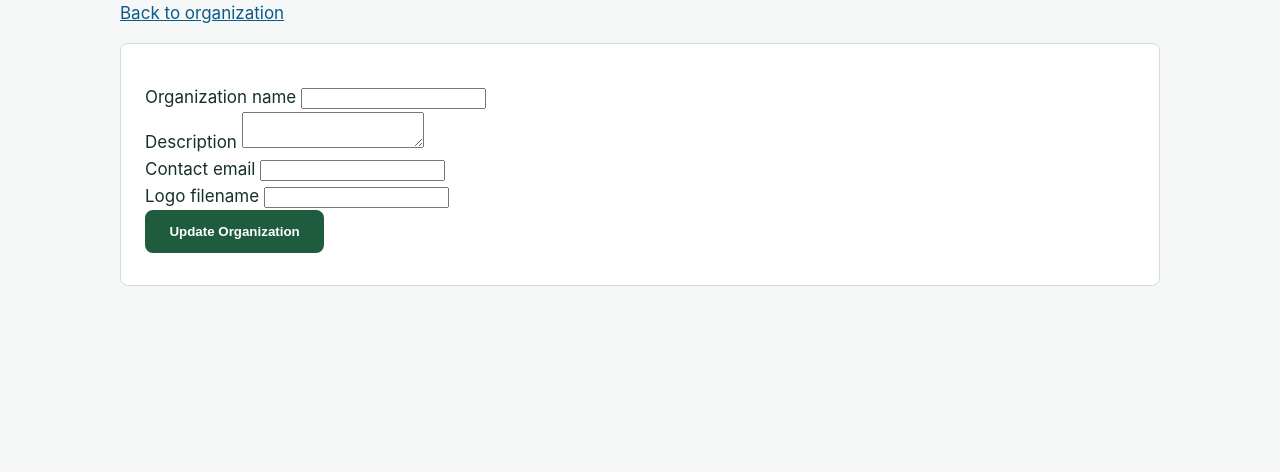
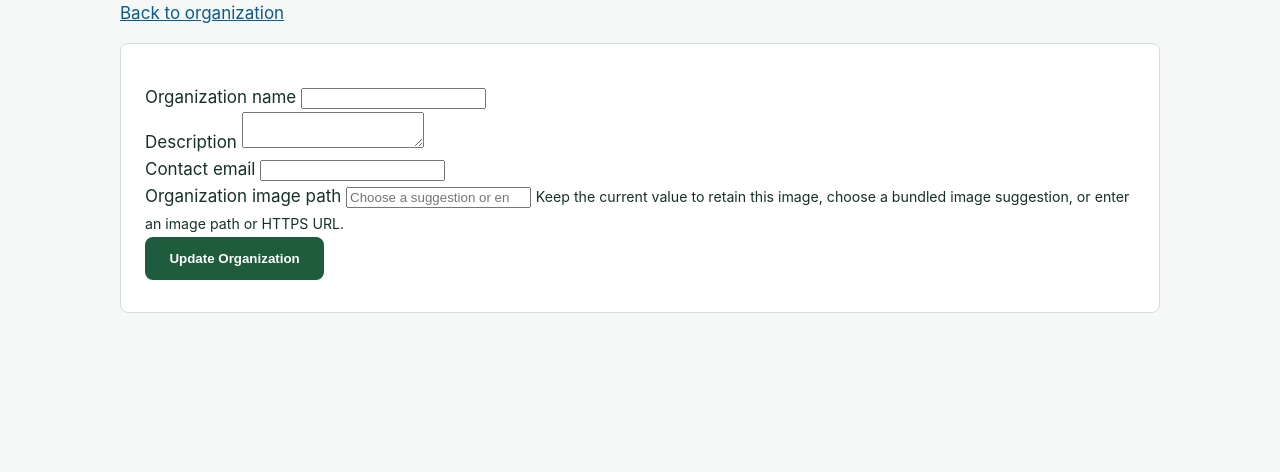
Before and after one commit to lukedira02-boop/cse340-sit-main, a Node server app: template src/views/edit-organization.ejs in a window 1280 px wide. Shown: the part 75-547 px from the top of the page. Run offline with Node 20, Linux system fonts and the light colour scheme; the template is opened without the code that fills it, so the values that code supplies are empty.

Commit message:
Add organization image defaults and editing

```diff
--- a/public/css/site.css
+++ b/public/css/site.css
@@ -124,6 +124,8 @@ h1, h2, h3 { line-height: 1.12; }
 .organization-grid { grid-template-columns: repeat(3, 1fr); }
 .organization-card { overflow: hidden; border-radius: 18px; background: var(--white); border: 1px solid var(--line); }
 .organization-card img { width: 100%; height: 190px; object-fit: cover; display: block; background: #dce9e2; }
+.organization-detail-image { display: block; width: min(100%, 640px); height: auto; max-height: 400px; margin: 1rem 0; border-radius: 14px; object-fit: cover; background: #dce9e2; }
+.image-placeholder-note { color: var(--muted); }
 .organization-card div { padding: 1.35rem; }
 .organization-card h2 { margin: .4rem 0 .55rem; font-family: Georgia, serif; }
 .organization-card p:last-child { margin-bottom: 0; color: var(--muted); }
--- a/src/views/edit-organization.ejs
+++ b/src/views/edit-organization.ejs
@@ -18,8 +18,23 @@
                 <input id="contactEmail" name="contactEmail" type="email" maxlength="255" value="<%= organization.email %>" required>
             </div>
             <div class="form-field">
-                <label for="logoFilename">Logo filename</label>
-                <input id="logoFilename" name="logoFilename" type="text" maxlength="255" value="<%= organization.logo %>" required>
+                <label for="logoFilename">Organization image path</label>
+                <input id="logoFilename" name="logoFilename" type="text" list="organization-image-options" maxlength="255" value="<%= organization.logo %>" placeholder="Choose a suggestion or enter an image path">
+                <datalist id="organization-image-options">
+                    <option value="/images/organization-placeholder.svg">Placeholder</option>
+                    <option value="/images/bright-futures-tutoring.svg">Bright Futures Tutoring</option>
+                    <option value="/images/green-valley-alliance.svg">Green Valley Alliance</option>
+                    <option value="/images/helping-hands-health.svg">Helping Hands Health</option>
+                    <option value="/images/youth-center.svg">Youth Center</option>
+                    <option value="/images/youth-center.webp">Youth Center photo</option>
+                    <option value="/images/green-city.svg">Green City</option>
+                    <option value="/images/green-city.jpg">Green City photo</option>
+                    <option value="/images/food-bank.svg">Food Bank</option>
+                    <option value="/images/food-bank.jpg">Food Bank photo</option>
+                    <option value="/images/community-hero.svg">Community</option>
+                    <option value="/images/community-hero.jpg">Community photo</option>
+                </datalist>
+                <small>Keep the current value to retain this image, choose a bundled image suggestion, or enter an image path or HTTPS URL.</small>
             </div>
             <button class="button" type="submit">Update Organization</button>
         </form>
--- a/src/views/new-organization.ejs
+++ b/src/views/new-organization.ejs
@@ -17,10 +17,7 @@
                 <label for="contactEmail">Contact email</label>
                 <input id="contactEmail" name="contactEmail" type="email" maxlength="255" required>
             </div>
-            <div class="form-field">
-                <label for="logoFilename">Logo filename</label>
-                <input id="logoFilename" name="logoFilename" type="text" maxlength="255" required>
-            </div>
+            <p class="image-placeholder-note">A placeholder image will be assigned automatically. You can change it after creating the organization.</p>
             <button class="button" type="submit">Create Organization</button>
         </form>
     </section>
--- a/src/views/organization.ejs
+++ b/src/views/organization.ejs
@@ -4,9 +4,7 @@
     <p><a href="/organizations">All organizations</a></p>
     <article class="panel">
         <p><a class="button button-secondary" href="/edit-organization/<%= organization.id %>">Edit Organization</a></p>
-        <% if (organization.logo) { %>
-            <img src="<%= organization.logo.startsWith('/') ? organization.logo : `/images/${organization.logo}` %>" alt="<%= organization.name %> logo" width="320" height="200">
-        <% } %>
+        <img class="organization-detail-image" src="<%= organization.logo ? (/^(https?:)?\/\//i.test(organization.logo) || organization.logo.startsWith('/') ? organization.logo : `/images/${organization.logo}`) : '/images/organization-placeholder.svg' %>" alt="<%= organization.name %>" width="640" height="400">
         <h1><%= organization.name %></h1>
         <p><%= organization.description %></p>
         <p><strong>Contact:</strong> <a href="mailto:<%= organization.email %>"><%= organization.email %></a></p>
--- a/src/views/organizations.ejs
+++ b/src/views/organizations.ejs
@@ -8,9 +8,7 @@
     <div class="card-grid">
         <% organizations.forEach((organization) => { %>
             <article class="card">
-                <% if (organization.logo) { %>
-                    <img src="<%= organization.logo.startsWith('/') ? organization.logo : `/images/${organization.logo}` %>" alt="<%= organization.name %> logo" width="320" height="200">
-                <% } %>
+                <img src="<%= organization.logo ? (/^(https?:)?\/\//i.test(organization.logo) || organization.logo.startsWith('/') ? organization.logo : `/images/${organization.logo}`) : '/images/organization-placeholder.svg' %>" alt="<%= organization.name %>" width="320" height="200">
                 <div class="card-body">
                     <h2><a href="/organization/<%= organization.id %>"><%= organization.name %></a></h2>
                     <p><%= organization.description %></p>
```
Also changed, not shown: src/controllers/organizations.js (+9 -5 lines), public/images/organization-placeholder.svg (added).
